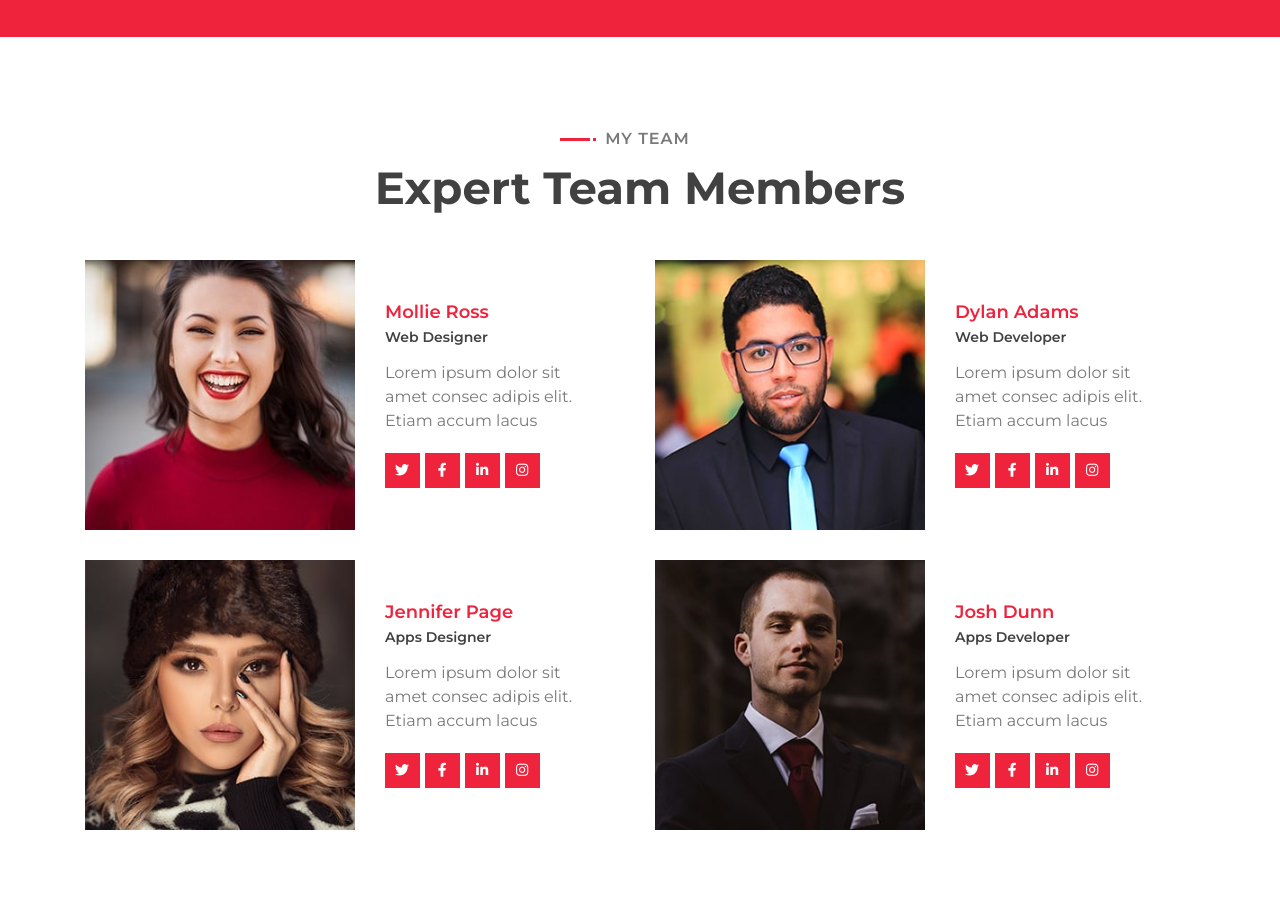
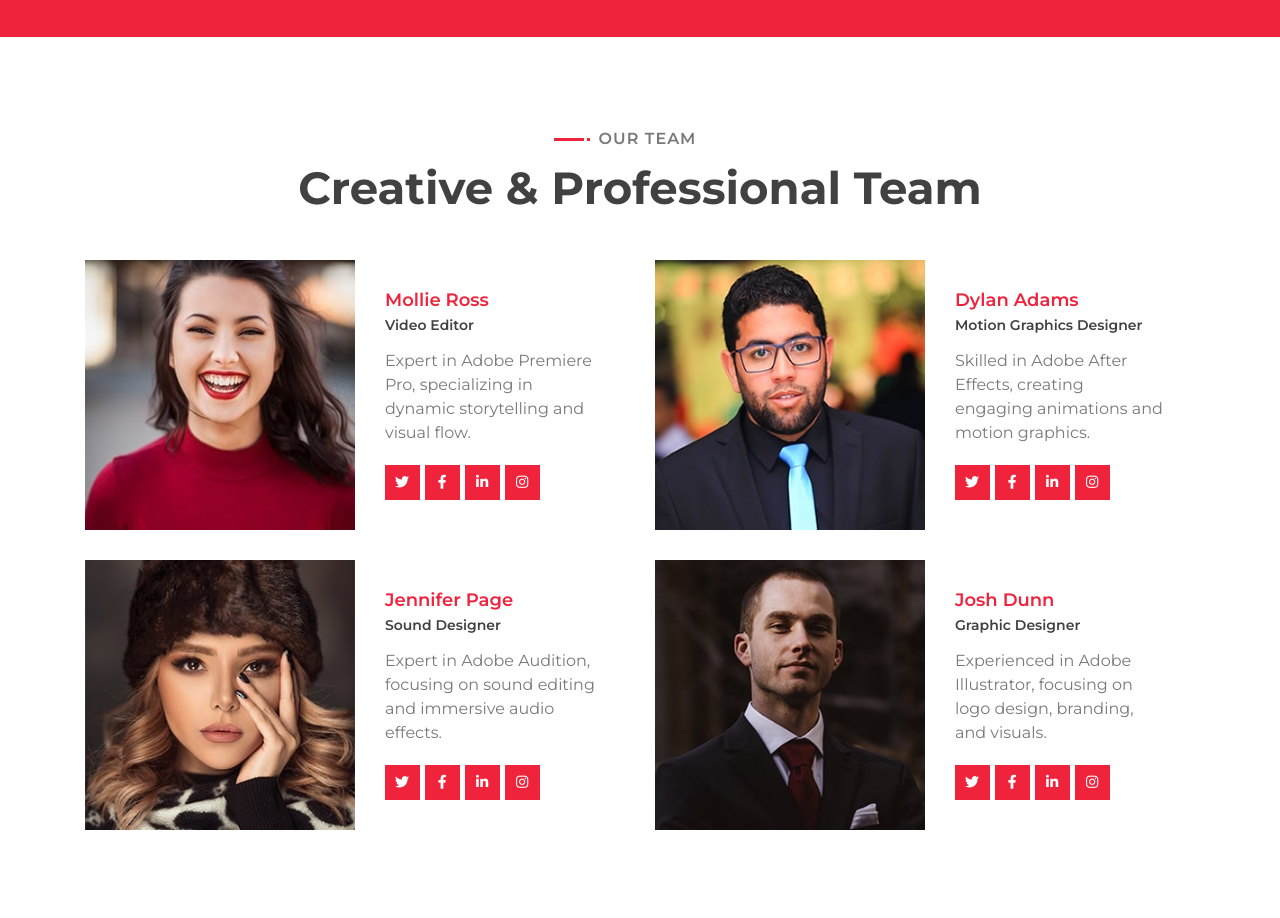
Before and after one commit to ashikdas973/ashiksworld, a plain HTML site: page index.html in a window 1280 px wide. Shown: the part 7000-7918 px from the top of the page. Drawn offline with nearby package versions, Linux system fonts and the light colour scheme.

Commit message:
new site

```diff
--- a/index.html
+++ b/index.html
@@ -554,8 +554,8 @@
 <div class="team" id="team">
     <div class="container">
         <div class="section-header text-center wow zoomIn" data-wow-delay="0.1s">
-                    <p>My Team</p>
-                    <h2>Expert Team Members</h2>
+            <p>Our Team</p>
+            <h2>Creative & Professional Team</h2>
         </div>
         <div class="row">
             <div class="col-lg-6 wow fadeInUp" data-wow-delay="0.0s">
@@ -565,9 +565,9 @@
                     </div>
                     <div class="team-text">
                         <h2>Mollie Ross</h2>
-                                <h4>Web Designer</h4>
+                        <h4>Video Editor</h4>
                         <p>
-                                    Lorem ipsum dolor sit amet consec adipis elit. Etiam accum lacus
+                            Expert in Adobe Premiere Pro, specializing in dynamic storytelling and visual flow.
                         </p>
                         <div class="team-social">
                             <a class="btn" href=""><i class="fab fa-twitter"></i></a>
@@ -585,9 +585,9 @@
                     </div>
                     <div class="team-text">
                         <h2>Dylan Adams</h2>
-                                <h4>Web Developer</h4>
+                        <h4>Motion Graphics Designer</h4>
                         <p>
-                                    Lorem ipsum dolor sit amet consec adipis elit. Etiam accum lacus
+                            Skilled in Adobe After Effects, creating engaging animations and motion graphics.
                         </p>
                         <div class="team-social">
                             <a class="btn" href=""><i class="fab fa-twitter"></i></a>
@@ -605,9 +605,9 @@
                     </div>
                     <div class="team-text">
                         <h2>Jennifer Page</h2>
-                                <h4>Apps Designer</h4>
+                        <h4>Sound Designer</h4>
                         <p>
-                                    Lorem ipsum dolor sit amet consec adipis elit. Etiam accum lacus
+                            Expert in Adobe Audition, focusing on sound editing and immersive audio effects.
                         </p>
                         <div class="team-social">
                             <a class="btn" href=""><i class="fab fa-twitter"></i></a>
@@ -625,9 +625,9 @@
                     </div>
                     <div class="team-text">
                         <h2>Josh Dunn</h2>
-                                <h4>Apps Developer</h4>
+                        <h4>Graphic Designer</h4>
                         <p>
-                                    Lorem ipsum dolor sit amet consec adipis elit. Etiam accum lacus
+                            Experienced in Adobe Illustrator, focusing on logo design, branding, and visuals.
                         </p>
                         <div class="team-social">
                             <a class="btn" href=""><i class="fab fa-twitter"></i></a>
@@ -642,6 +642,7 @@
     </div>
 </div>
 <!-- Team End -->
+
 
 
         <!-- Contact Start -->
```
Lines whose indentation alone changed are shown as unchanged.
